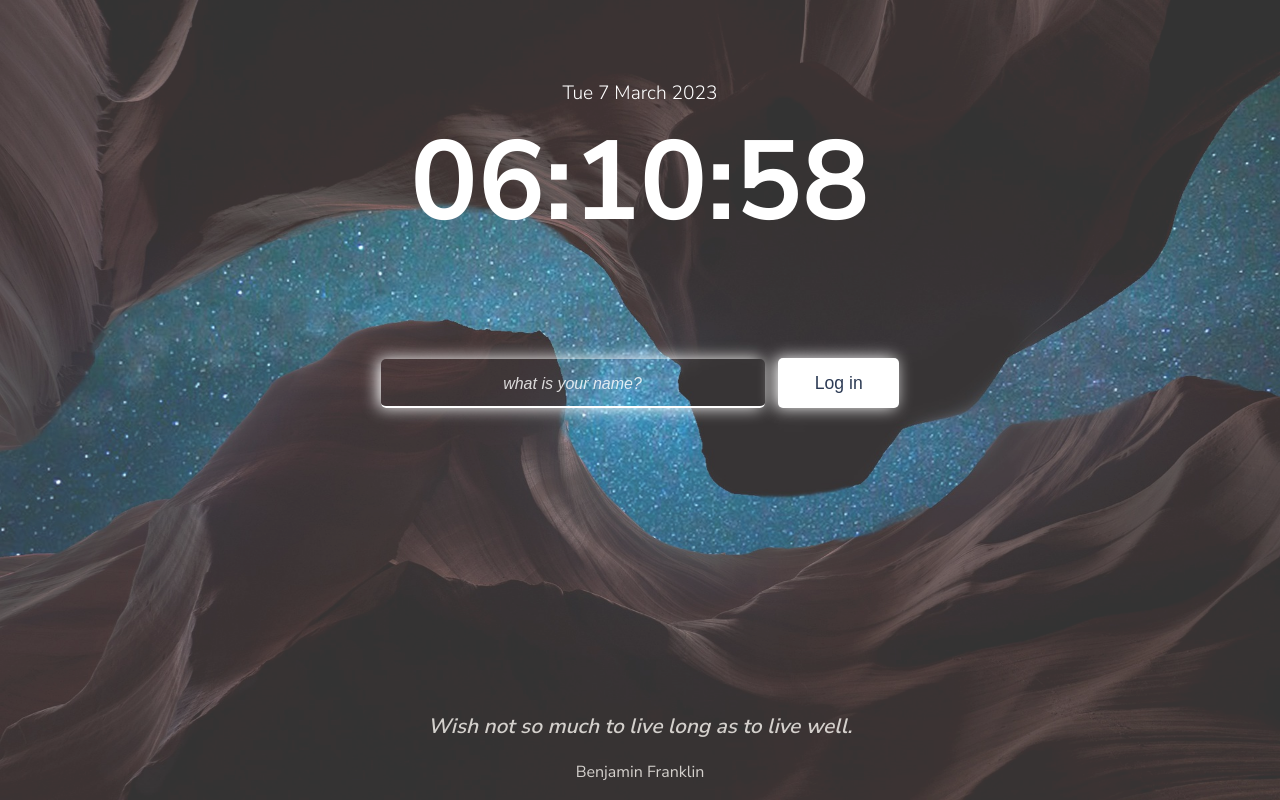
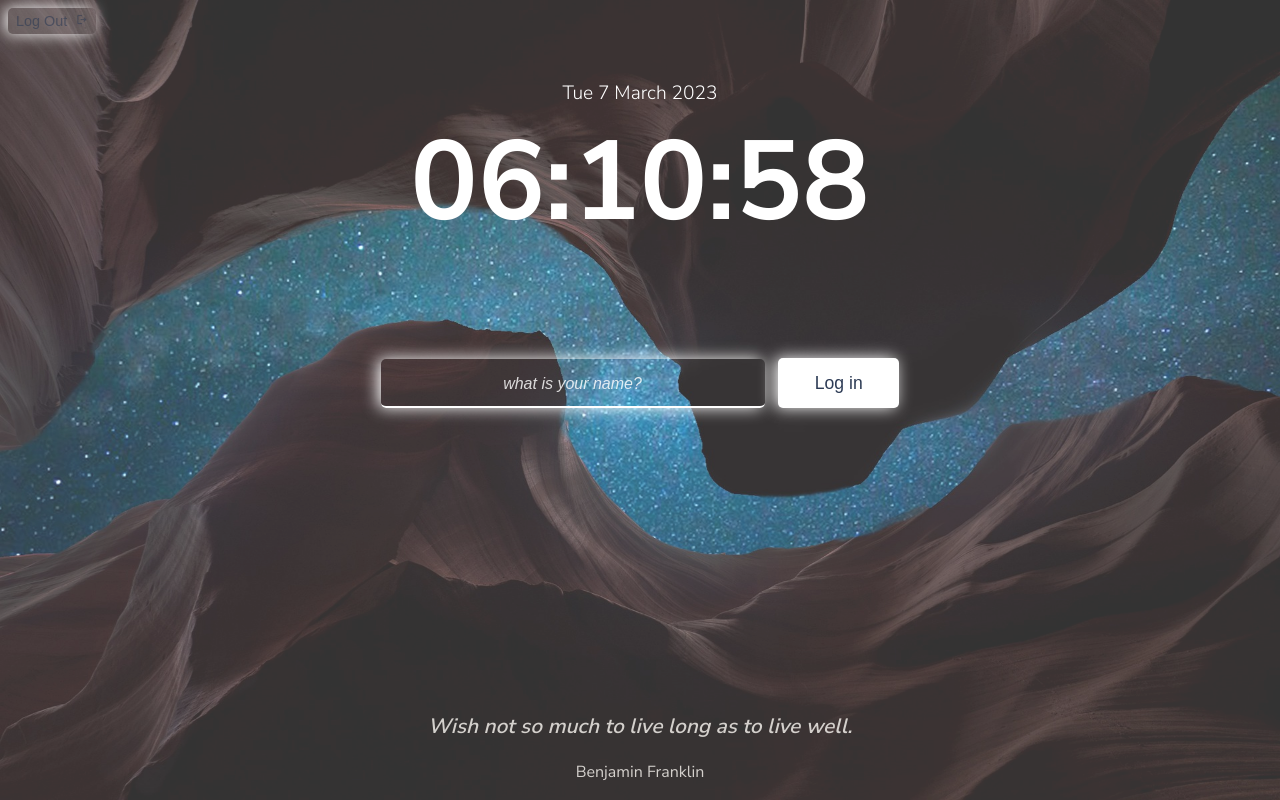
Before and after one commit to U-Hyun-98/momentum, a website: page index.html in a window 1280 px wide. Drawn offline with nearby package versions, Linux system fonts and the light colour scheme.

Commit message:
로그아웃 완료

```diff
--- a/css/style.css
+++ b/css/style.css
@@ -55,7 +55,7 @@ img {
 }
 
 #clock:after {
-  content: '';
+  content: "";
   position: absolute;
   width: 100%;
   transform: scaleX(0);
@@ -140,6 +140,40 @@ input[type="submit"]:not(:hover) {
   font-size: 1.8rem;
 }
 
+/* logout class */
+#logout {
+  position: absolute;
+  top: 0;
+  left: 0;
+  padding: 0.3rem 0.5rem;
+  margin: 0.5rem;
+  text-align: left;
+  font-size: 0.9rem;
+  font-weight: 500;
+  cursor: pointer;
+  color: #2d3b5597;
+  border: none;
+  border-radius: 5px;
+  background-color: rgba(255, 255, 255, 0.14);
+  box-shadow: -3px 0 16px rgb(252, 252, 252);
+}
+
+#logout:hover {
+  transition: 0.7s;
+  background-color: #2d3b55;
+  color: #fff;
+  box-shadow: -3px 0 16px rgb(252, 252, 252);
+}
+#logout:not(:hover) {
+  transition: 0.7s;
+}
+
+#logout .material-symbols-outlined {
+  font-size: 0.8rem;
+  padding-left: 0.2rem;
+  margin-left: 5px;
+}
+
 /* hidden class */
 .hidden {
   display: none;
@@ -156,7 +190,9 @@ input[type="submit"]:not(:hover) {
   height: 20vh;
   overflow-y: scroll;
 }
-#todo-list::-webkit-scrollbar-corner { display: none; }
+#todo-list::-webkit-scrollbar-corner {
+  display: none;
+}
 
 #todo-list::-webkit-scrollbar {
   width: 10px;
@@ -225,7 +261,7 @@ input[type="submit"]:not(:hover) {
   color: rgba(242, 238, 233, 0.84);
 }
 #quotes span:first-child:after {
-  content: '';
+  content: "";
   position: absolute;
   width: 100%;
   transform: scaleX(0);
@@ -259,7 +295,6 @@ input[type="submit"]:not(:hover) {
 #weather span:first-child {
   font-size: 1rem;
   font-weight: 500;
-  margin-bottom: 1rem;
   color: rgba(253, 250, 247, 0.84);
 }
 
--- a/index.html
+++ b/index.html
@@ -5,10 +5,10 @@
     <meta http-equiv="X-UA-Compatible" content="IE=edge" />
     <meta name="viewport" content="width=device-width, initial-scale=1.0" />
     <link rel="stylesheet" href="./css/style.css" />
-    <!-- <link
+    <link
       rel="stylesheet"
-      href="https://cdn.jsdelivr.net/npm/reset-css@5.0.1/reset.min.css"
-    /> -->
+      href="https://fonts.googleapis.com/css2?family=Material+Symbols+Outlined:opsz,wght,FILL,GRAD@48,400,0,0"
+    />
     <script defer src="./js/clock.js"></script>
     <script defer src="./js/greetings.js"></script>
     <script defer src="./js/quotes.js"></script>
@@ -42,5 +42,8 @@
       <span></span>
       <span></span>
     </div>
+    <button id="logout">
+      Log Out<span class="material-symbols-outlined"> logout </span>
+    </button>
   </body>
 </html>
--- a/js/greetings.js
+++ b/js/greetings.js
@@ -1,6 +1,7 @@
 const loginForm = document.querySelector("#login-form");
 const loginInput = document.querySelector("#login-form input");
 const greeting = document.querySelector("#greeting");
+const logout = document.querySelector("#logout");
 
 const toDo = document.querySelector("#todo-form");
 
@@ -40,3 +41,10 @@ if (savedUsername === null) {
   // todo폼 hidden 클래스 제거
   toDo.classList.remove(HIDDEN_CLASSNAME);
 }
+
+// logout
+logout.addEventListener("click", () => {
+  // localStorage.removeItem(USERNAME_KEY);
+  localStorage.clear();
+  location.reload();
+});
```
